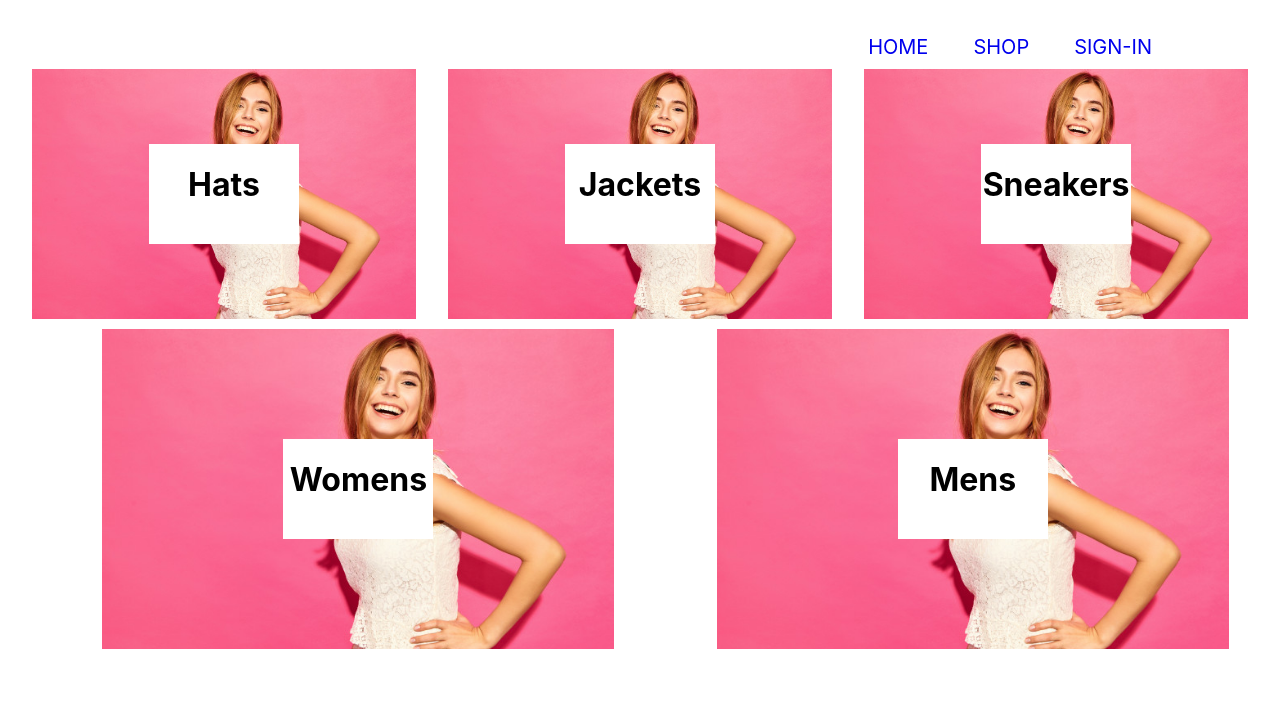
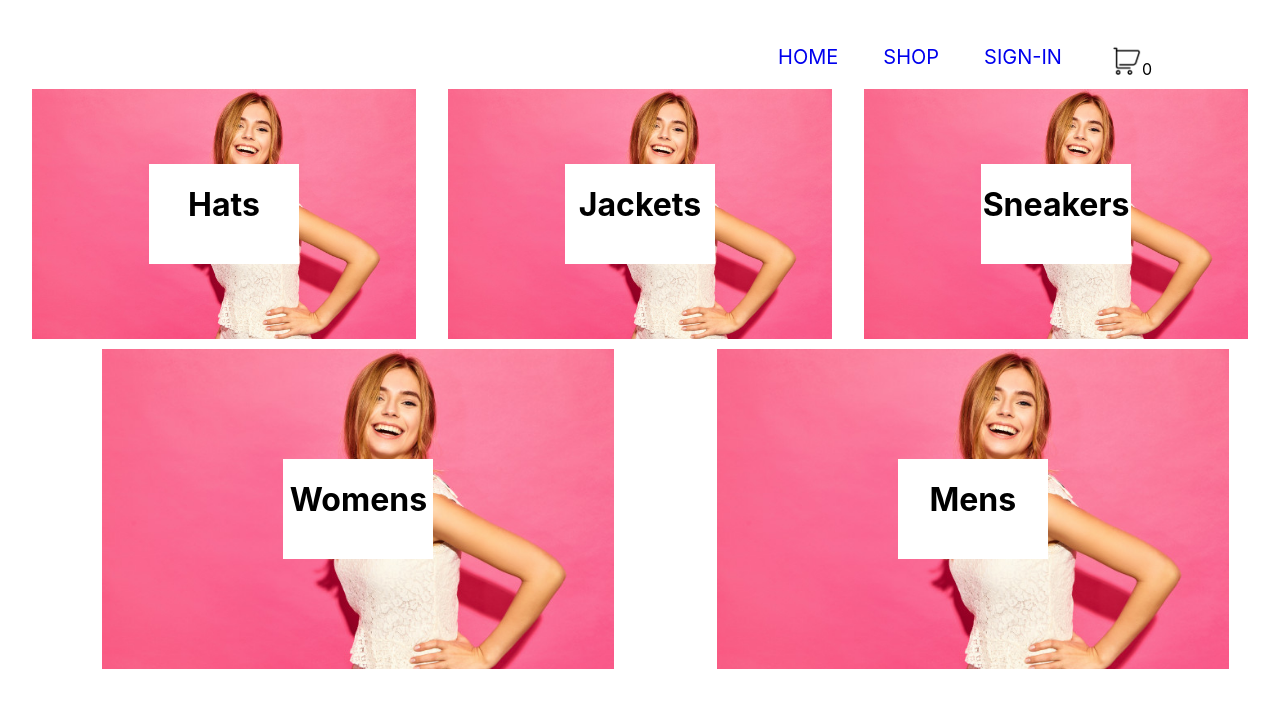
Before and after one commit to pragashraj/E-Clothing-WebApp-React, a React (Create React App) app: page / in a window 1280 px wide. Shown: the top 708 px of the page. Built offline with nearby package versions, Linux system fonts and the light colour scheme; no server answers.

Commit message:
root-reucer & user-reducer

```diff
--- a/src/App.css
+++ b/src/App.css
@@ -180,3 +180,11 @@ input{
   width:35%;
   float: left;
 }
+
+
+.shopping-icon{
+  margin-left: 50px;
+  margin-top: 45px;
+  height: 30px;
+  width: 30px;
+}
--- a/src/App.js
+++ b/src/App.js
@@ -2,36 +2,34 @@ import React ,{Component} from 'react';
 import './App.css';
 import Home from './components/Home'
 import shopPage from './components/shopPage'
-import {Route,Switch,BrowserRouter} from 'react-router-dom'
+import {Route,Switch,BrowserRouter,Redirect} from 'react-router-dom'
 import NavBar from './components/NavBar'
 import SignInPage from './components/SignInPage'
 import {auth,createUserProfileDocument} from './components/Firebase'
+import {connect} from 'react-redux'
+import {setCurrentUser} from './components/Redux/userAction'
 
 class App extends Component {
-  state={
-    currentUser:null
-  }
 
   unsubscribeFromAuth=null;
+  componentDidMount() {
+    const {setCurrentUser}=this.props;
 
-  componentDidMount() {
     this.unsubscribeFromAuth = auth.onAuthStateChanged(async userAuth => {
       if (userAuth) {
         const userRef = await createUserProfileDocument(userAuth);
 
-        // userRef.onSnapshot(snapShot => {
-        //   this.setState({
-        //     currentUser: {
-        //       id: snapShot.id,
-        //       ...snapShot.data()
-        //     }
-        //   });
-        //});
-        console.log(userRef)
+        userRef.onSnapshot(snapShot => {
+          setCurrentUser({
+            id: snapShot.id,
+            ...snapShot.data()
+          });
+        });
+
       }
+      setCurrentUser(userAuth);
+    });
 
-      this.setState({ currentUser: userAuth });
-    });
   }
 
   componentWillUnmount(){
@@ -42,11 +40,15 @@ class App extends Component {
     return (
       <BrowserRouter>
       <div className="App">
-          <NavBar currentUser={this.state.currentUser}/>
+          <NavBar />
           <Switch>
             <Route exact path="/" component={Home}/>
             <Route  path="/shop" component={shopPage}/>
-            <Route  path="/SignIn" component={SignInPage}/>
+            <Route  path="/SignIn"
+                    render={()=>
+                      this.props.currentUser ? (<Redirect to='/'/>):(<SignInPage/>)
+                    }
+            />
           </Switch>
       </div>
       </BrowserRouter>
@@ -54,4 +56,12 @@ class App extends Component {
   }
 }
 
-export default App;
+const mapStateToProps=({user})=>({
+  currentUser:user.currentUser
+})
+
+const mapDispatchToProps=dispatch=>({
+  setCurrentUser:user=>dispatch(setCurrentUser(user))
+})
+
+export default connect(mapStateToProps,mapDispatchToProps)(App);
--- /dev/null
+++ b/src/components/Cart.js
@@ -0,0 +1,13 @@
+import React from 'react'
+import cart from '../images/cart2.png';
+
+const CartIcon=()=>{
+    return(
+        <div className="Cart-icon">
+            <img src={cart} alt='cart' className="shopping-icon"/>
+            <span className="item-count">0</span>
+        </div>
+    )
+}
+
+export default CartIcon
--- a/src/components/NavBar.js
+++ b/src/components/NavBar.js
@@ -1,6 +1,8 @@
 import React from 'react'
 import {Link} from 'react-router-dom'
 import {auth} from './Firebase'
+import {connect} from 'react-redux'
+import CartIcon from './Cart'
 
 const NavBar =({currentUser})=>{
     return(
@@ -15,9 +17,14 @@ const NavBar =({currentUser})=>{
                     :
                     <Link to="/SignIn">SIGN-IN</Link>
                 }
+
+                <CartIcon/>
             </div>
         </div>
     )
 }
+const mapStateToProps=state=>({
+    currentUser:state.user.userReducer
+})
 
-export default NavBar
+export default connect(mapStateToProps)(NavBar)
```
Also changed, not shown: src/images/cart2.png (added), src/images/home.png (deleted).
